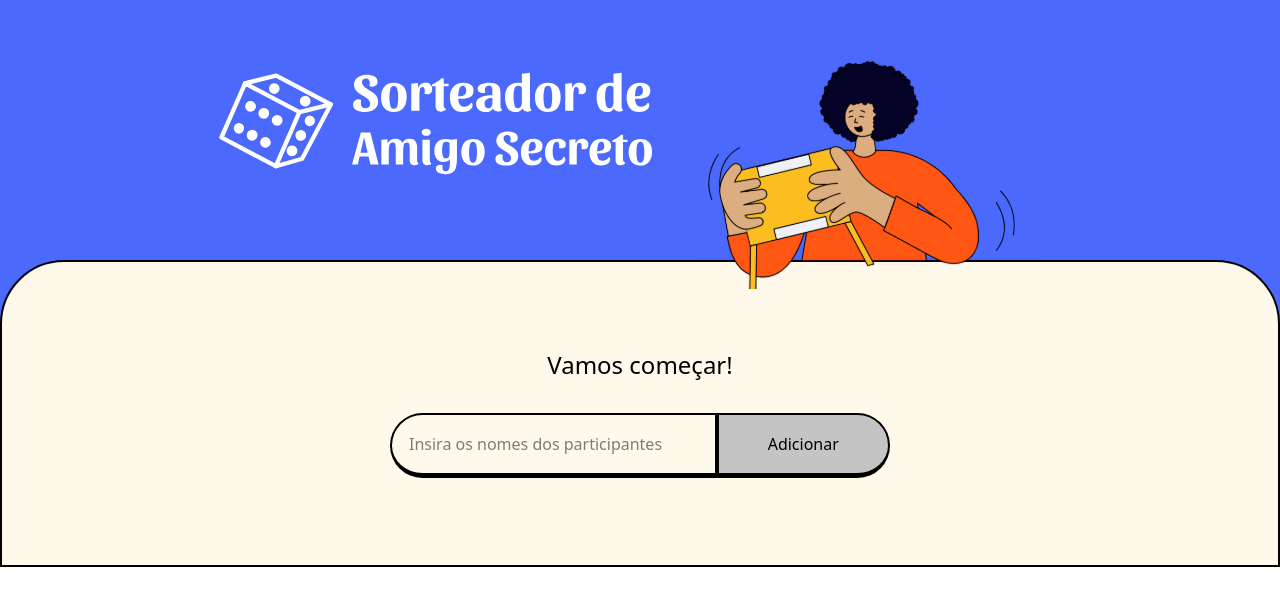
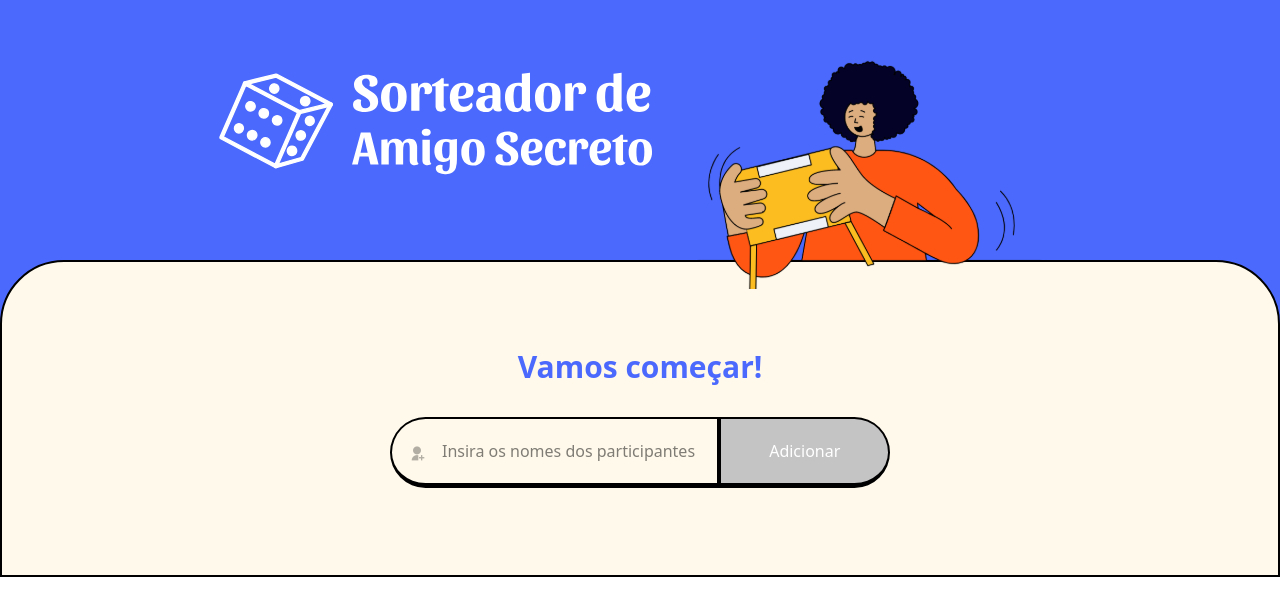
Before and after one commit to evelynhelena/01-testes-sorteador-amigo-secreto, a React (Vite) app: page / in a window 1280 px wide. Shown: the part 165-780 px from the top of the page. Built offline with nearby package versions, Linux system fonts and the light colour scheme.

Commit message:
estilizando input

```diff
--- a/package.json
+++ b/package.json
@@ -19,6 +19,7 @@
     "react-dom": "^18.3.1",
     "react-router-dom": "^7.1.5",
     "recoil": "^0.7.7",
+    "remixicon": "^4.6.0",
     "tailwind-merge": "^2.6.0",
     "tailwindcss": "^4.0.0"
   },
--- a/src/App.tsx
+++ b/src/App.tsx
@@ -4,6 +4,7 @@ import './global.scss'
 import { BrowserRouter, Route, Routes } from "react-router-dom";
 import { RecoilRoot } from "recoil";
 import { NotFound } from './pages/not-found';
+import 'remixicon/fonts/remixicon.css'
 
 
 function App() {
--- a/src/components/Form/index.tsx
+++ b/src/components/Form/index.tsx
@@ -17,17 +17,20 @@ export function Form() {
 
     return (
         <div className="w-full flex justify-center flex-col items-center gap-8">
-            <p className="text-2xl">Vamos começar!</p>
-            <form onSubmit={addParticipants} className="w-full max-w-[500px] flex">
+            <p className="text-3xl color-font-primary font-semibold">Vamos começar!</p>
+            <form onSubmit={addParticipants} className="w-full max-w-[500px] flex relative items-center">
+                <div className="absolute left-[20px]">
+                    <i className="ri-user-add-fill color-font-gray-opacity" />
+                </div>
                 <input
-                    className="border-b-5 border-2 w-full p-[17px] rounded-l-[37px]"
+                    className="border-b-5 border-2 w-full p-[20px] rounded-l-[37px] pl-[50px] text-base"
                     ref={inputRef}
                     placeholder="Insira os nomes dos participantes"
                     value={particpantName}
                     type="text"
                     onChange={({ target }) => setParticpantName(target.value)} />
                 <button
-                    className={`${!particpantName && 'cursor-not-allowed'} p-[17px] rounded-r-[37px] border-b-5 border-2 w-[255px] bg-color-gray`}
+                    className={`${!particpantName && 'cursor-not-allowed bg-color-gray text-black'} text-white bg-color-secondary cursor-pointer p-[20px] rounded-r-[37px] border-b-5 border-2 w-[255px] text-base border-black`}
                     aria-label="button-adding"
                     disabled={!particpantName}>Adicionar
                 </button>
--- a/src/global.scss
+++ b/src/global.scss
@@ -1,5 +1,6 @@
 @use "./theme.scss" as *;
 
+// bg-color
 .bg-color-primary{
     background-color: $primary;
 }
@@ -12,3 +13,21 @@
 .bg-color-gray{
     background-color: $gray;
 }
+
+// Font-color
+
+.color-font-primary{
+    color:  $primary;
+}
+.color-font-secondary{
+    color:  $secondary;
+}
+.color-font-tertiary{
+    color:  $tertiary;
+}
+.color-font-gray{
+    color:  $gray;
+}
+.color-font-gray-opacity{
+    color:  $gray-opacity;
+}
--- a/src/theme.scss
+++ b/src/theme.scss
@@ -1,6 +1,8 @@
 $black:#000000;
 $white:#FFFFFF;
 $gray:#C4C4C4;
+$gray-opacity: #0000004D;
+
 
 $primary: #4B69FD;
 $secondary: #FE652B;
```
Also changed, not shown: src/components/Form/index.scss (added), 1 other file (tests, documents, lock files or other folders).
